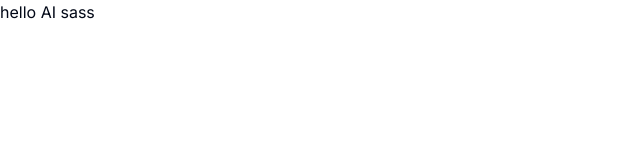
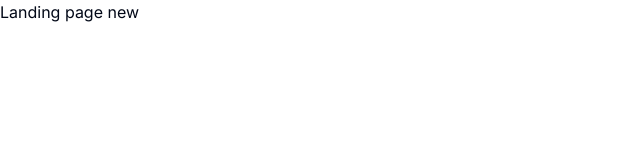
Before and after one commit to Ychen463/ainy-next14-ai-saas, a Next.js app: page / in a window 1280 px wide. Shown: the top 160 px of the page, without its empty margins (0-640 px from the left). Built offline with nearby package versions, Linux system fonts and the light colour scheme.

Commit message:
clerk auth set up finished

```diff
--- a/app/(dashboard)/(routes)/dashboard/page.tsx
+++ b/app/(dashboard)/(routes)/dashboard/page.tsx
@@ -8,7 +8,7 @@ import { cn } from "@/lib/utils";
 
 import { tools } from "@/constants";
 
-export default function HomePage() {
+export default function DashboardPage() {
     const router = useRouter();
 
     return (
--- /dev/null
+++ b/app/(landing)/page.tsx
@@ -0,0 +1,16 @@
+// import { LandingNavbar } from "@/components/landing-navbar";
+// import { LandingHero } from "@/components/landing-hero";
+// import { LandingContent } from "@/components/landing-content";
+
+const LandingPage = () => {
+    return (
+        <div className="h-full ">
+            {/* <LandingNavbar />
+      <LandingHero />
+      <LandingContent /> */}
+            Landing page new
+        </div>
+    );
+}
+
+export default LandingPage;
--- a/app/layout.tsx
+++ b/app/layout.tsx
@@ -21,11 +21,13 @@ export default async function RootLayout({
   children: React.ReactNode
 }) {
   return (
-    <html lang="en" suppressHydrationWarning>
-      <body className={font.className}>
-        {children}
-      </body>
-    </html>
+    <ClerkProvider>
+      <html lang="en" suppressHydrationWarning>
+        <body className={font.className}>
+          {children}
+        </body>
+      </html>
+    </ClerkProvider >
     // <ClerkProvider>
     //   <html lang="en" suppressHydrationWarning>
     //     <CrispProvider />
--- a/app/page.tsx
+++ /dev/null
@@ -1,7 +0,0 @@
-import Image from 'next/image'
-
-export default function Home() {
-  return (
-    <p>hello AI sass</p>
-  )
-}
```
